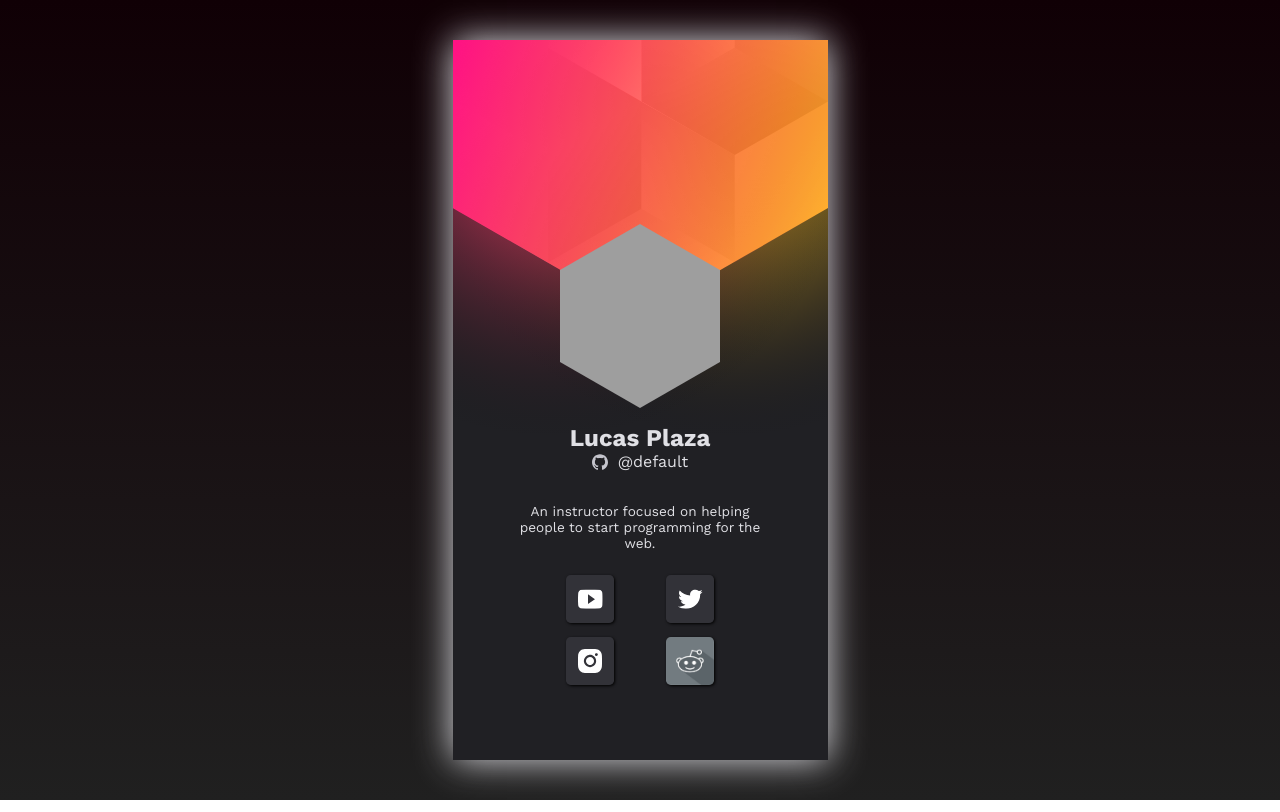
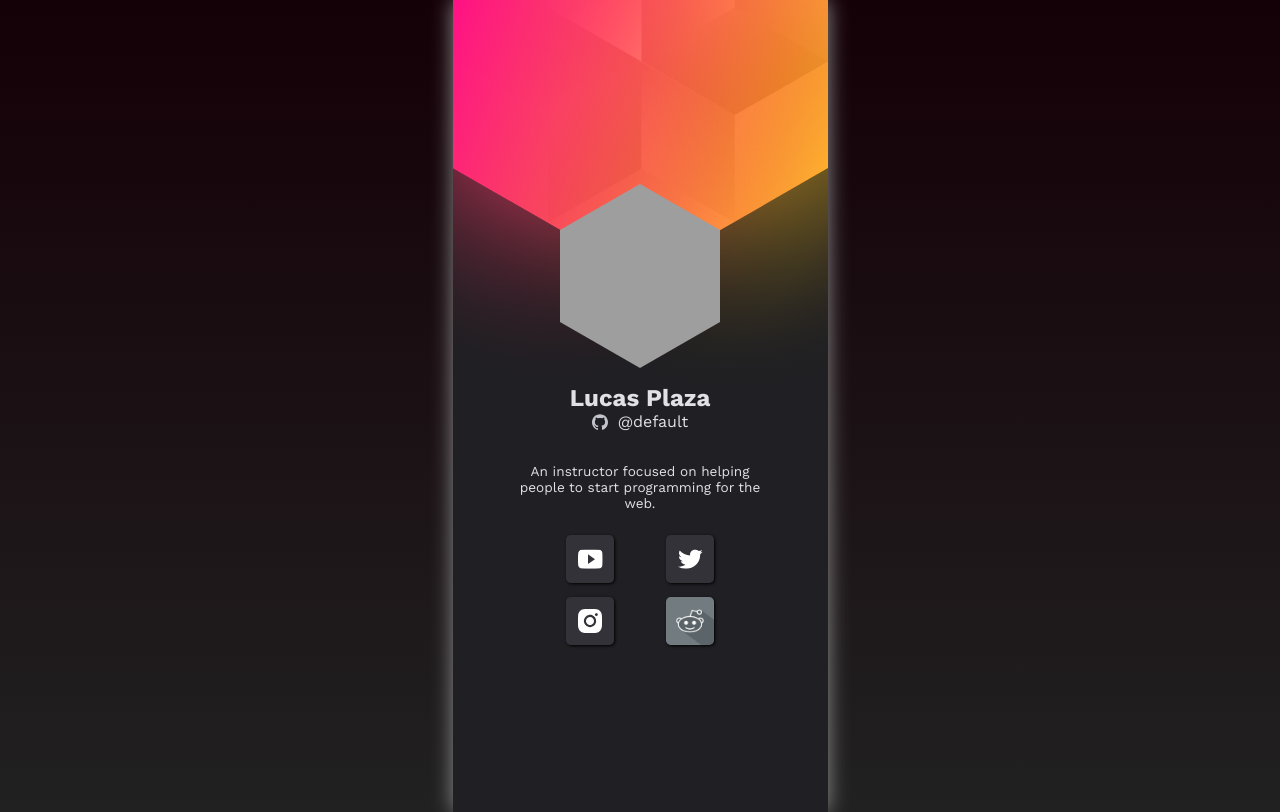
Before and after one commit to lpLencone/badge-nlw, a plain HTML site: page index.html in a window 1280 px wide. Drawn offline with nearby package versions, Linux system fonts and the light colour scheme; no server answers; grey boxes are pictures that could not be loaded.

Commit message:
Update style.css

```diff
--- a/style.css
+++ b/style.css
@@ -1,10 +1,5 @@
 * {
   margin: 0;
-}
-
-html,
-body {
-  height: 100%;
 }
 
 body {
@@ -14,14 +9,22 @@ body {
   display: grid;
   place-items: center;
 
-  background: linear-gradient(to bottom, #100005 0%, #202020 100%);
+  background: linear-gradient(
+    to bottom,
+    hsl(340, 100%, 4%) 0%,
+    hsl(0, 0%, 13%) 100%
+  );
 }
 
 main {
-  background: url(images/Mobile.svg);
-  width: 375px;
-  height: 720px;
-  box-shadow: 0 0 35px var(--gray);
+  background: url(images/Mobile.svg) no-repeat center/cover;
+
+  width: 100vw;
+  max-width: 375px;
+  min-height: 812px;
+  height: 100vh;
+
+  box-shadow: 0 0 20px rgb(143, 143, 143);
 }
 
 .container {
```
